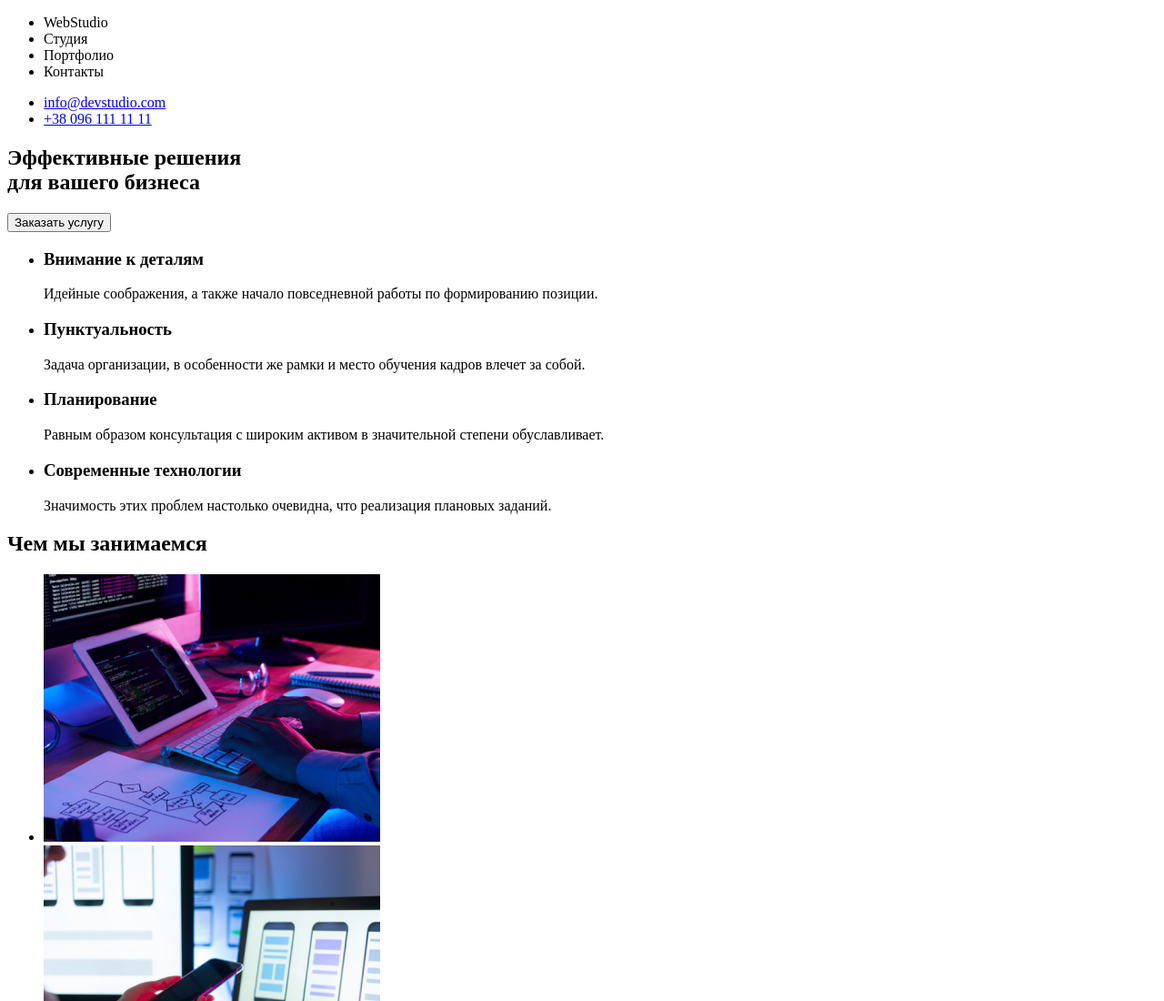
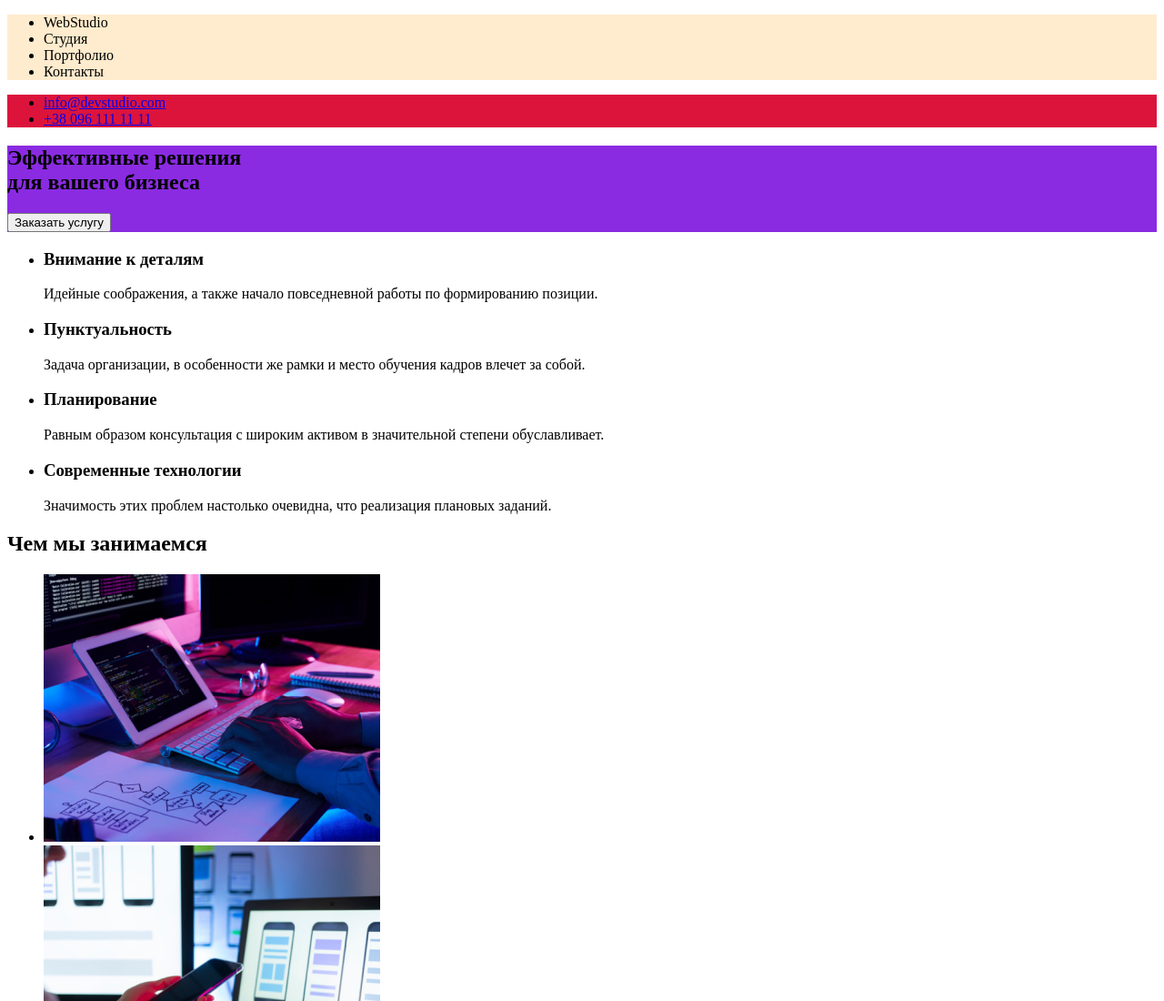
Before and after one commit to Oleksandr-Alex-02/goit-markup-hw-01, a plain HTML site: page index.html in a window 1280 px wide. Shown: the top 1100 px of the page at 91% size. Drawn offline with Linux system fonts and the light colour scheme.

Commit message:
добавления css файла

```diff
--- /dev/null
+++ b/css/styles.css
@@ -0,0 +1,11 @@
+.вкрхняя-линия-1 {
+  background-color: blanchedalmond;
+}
+
+.вкрхняя-линия-2 {
+  background-color: crimson;
+}
+
+.шапка-сайта {
+  background-color: blueviolet;
+}
--- a/index.html
+++ b/index.html
@@ -4,12 +4,13 @@
     <meta charset="UTF-8" />
     <meta http-equiv="X-UA-Compatible" content="IE=edge" />
     <meta name="viewport" content="width=device-width, initial-scale=1.0" />
+    <link rel="stylesheet" href="./css/styles.css" />
     <title>WebStudio</title>
   </head>
   <body>
     <!--вкрхняя линия-->
     <header>
-      <nav>
+      <nav class="вкрхняя-линия-1">
         <ul>
           <li><a href="#"></a><span class="stil-WebStudio">Web</span>Studio</li>
           <li><a href="#"></a>Студия</li>
@@ -17,7 +18,7 @@
           <li><a href="#"></a>Контакты</li>
         </ul>
       </nav>
-      <ul>
+      <ul class="вкрхняя-линия-2">
         <li><a href="http://info@devstudio.com">info@devstudio.com</a></li>
         <li><a href="tel:+380961111111">+38 096 111 11 11</a></li>
       </ul>
@@ -25,7 +26,7 @@
 
     <main>
       <!--шапка-->
-      <section>
+      <section class="шапка-сайта">
         <h1>Эффективные решения <br />для вашего бизнеса</h1>
         <button type="submit">Заказать услугу</button>
       </section>
```
